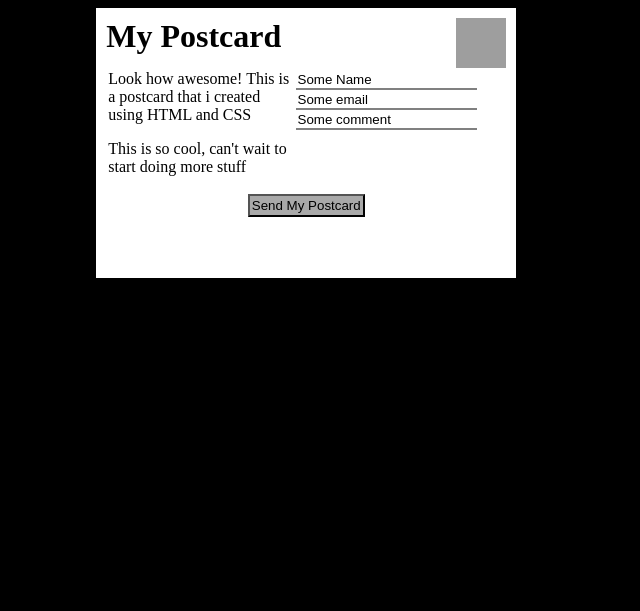
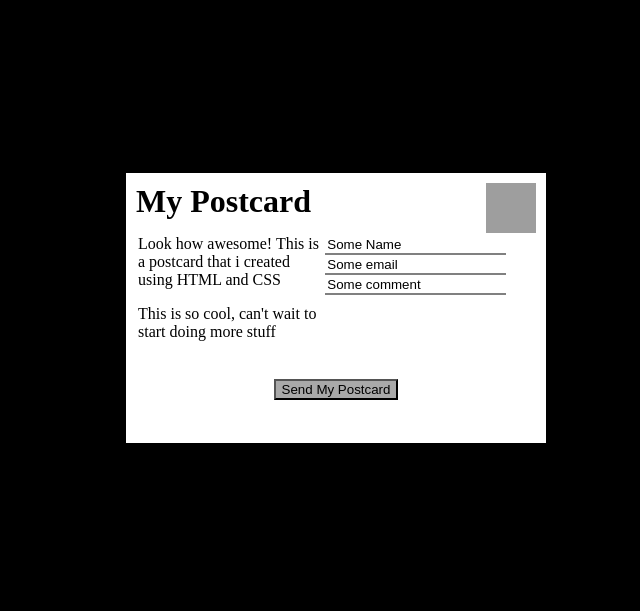
Before and after one commit to Josemi19/Postcard, a plain HTML site: page index.html in a window 1280 px wide. Shown: the whole page, without its empty margins (304-944 px from the left). Drawn offline with Linux system fonts and the light colour scheme; grey boxes are pictures that could not be loaded.

Commit message:
[UPDATE] Centrado verticalmente

```diff
--- a/index.html
+++ b/index.html
@@ -1,5 +1,6 @@
 <!DOCTYPE html>
 <html lang="en">
+
 <head>
 	<meta charset="UTF-8" />
 	<meta http-equiv="X-UA-Compatible" content="IE=edge" />
@@ -7,16 +8,14 @@
 	<link rel="stylesheet" href="styles.css" />
 	<title>PostCard</title>
 </head>
+
 <body>
+	<div class="container">
 		<div class="postcard">
 			<div class="postcard-header">
 				<h1>My Postcard</h1>
-				<img
-					src="https://raw.githubusercontent.com/breatheco-de/exercise-postcard/e63a7916530cc850bd92aa1c2e19191837fb5c80/.learn/assets/4geeks.png"
-					alt="Logo de 4Geeks Academy"
-					width="50px"
-					height="50px"
-				/>
+				<img src="https://raw.githubusercontent.com/breatheco-de/exercise-postcard/e63a7916530cc850bd92aa1c2e19191837fb5c80/.learn/assets/4geeks.png"
+					alt="Logo de 4Geeks Academy" width="50px" height="50px" />
 			</div>
 			<div class="postcard-body">
 				<div class="body-left">
@@ -33,6 +32,7 @@
 				<button>Send My Postcard</button>
 			</div>
 		</div>
+	</div>
 </body>
-	postcard-
+
 </html>
--- a/styles.css
+++ b/styles.css
@@ -1,9 +1,12 @@
 body {
 	background: black;
+}
+.container {
 	display: flex;
-	align-content: center;
 	justify-content: center;
-}
+	align-items: center;
+	height: 600px;
+	}
 .postcard {
 	background: white;
 	width: 400px;
@@ -28,10 +31,10 @@ h1 {
 }
 .postcard-footer {
 	text-align: center;
+	padding-top: 20px;
 }
 button {
 	background-color: darkgray;
-	padding: 2px;
 }
 #p1 {
 	margin-top: 0px;
```
Lines whose indentation alone changed are shown as unchanged.
